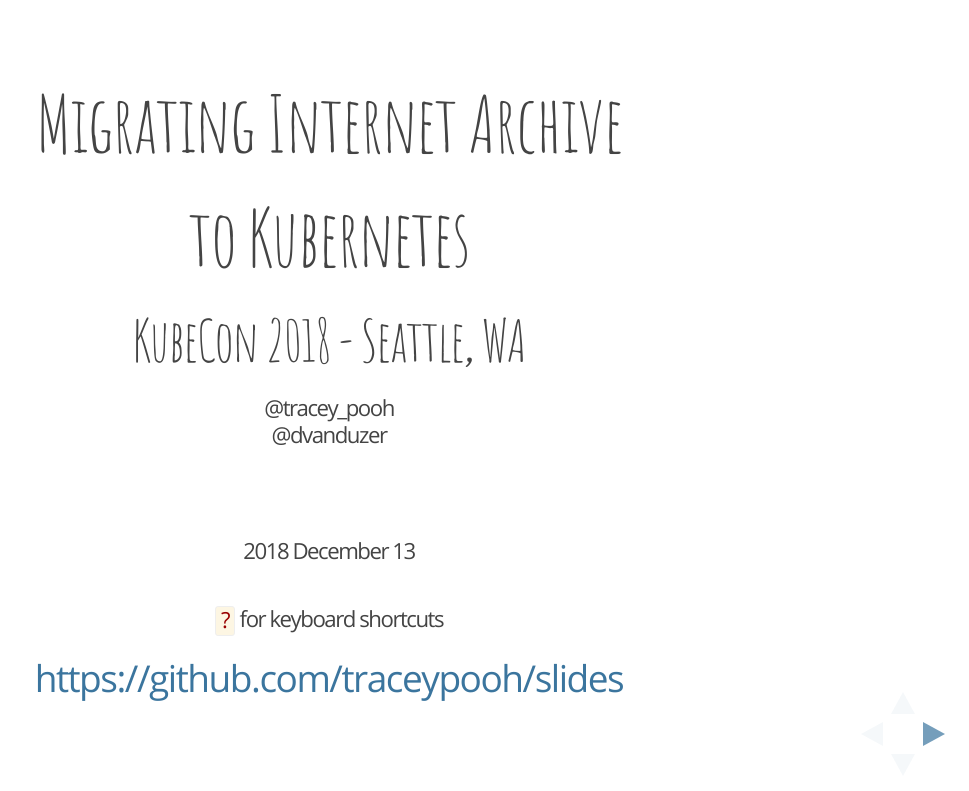
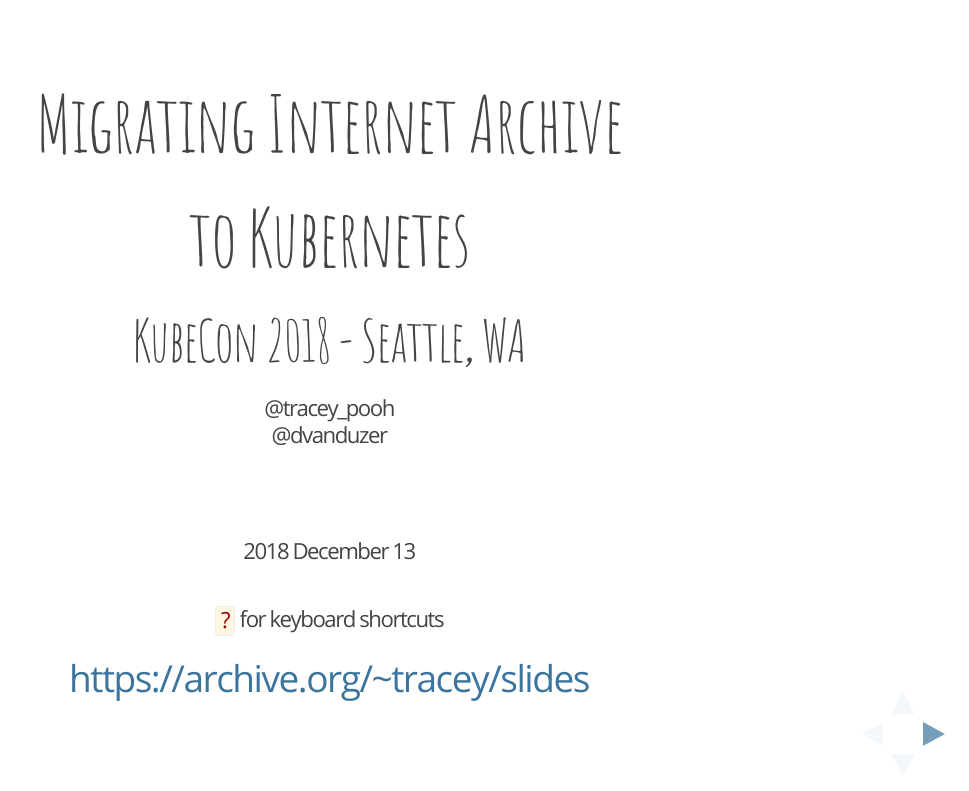
Before and after one commit to traceypooh/slides, a plain HTML site: page kubecon/index.html in a window 1280 px wide. Shown: the whole page, without its empty margins (311-1280 px from the left). Drawn offline with Linux system fonts and the light colour scheme; files whose address does not match are found by name.

Commit message:
slides url simplified

```diff
--- a/kubecon/index.html
+++ b/kubecon/index.html
@@ -16,7 +16,7 @@
 <small>
   _?_ for keyboard shortcuts
 </small><br>
-https://github.com/traceypooh/slides
+https://archive.org/~tracey/slides
 
 ---
 # the Internet Archive
```
